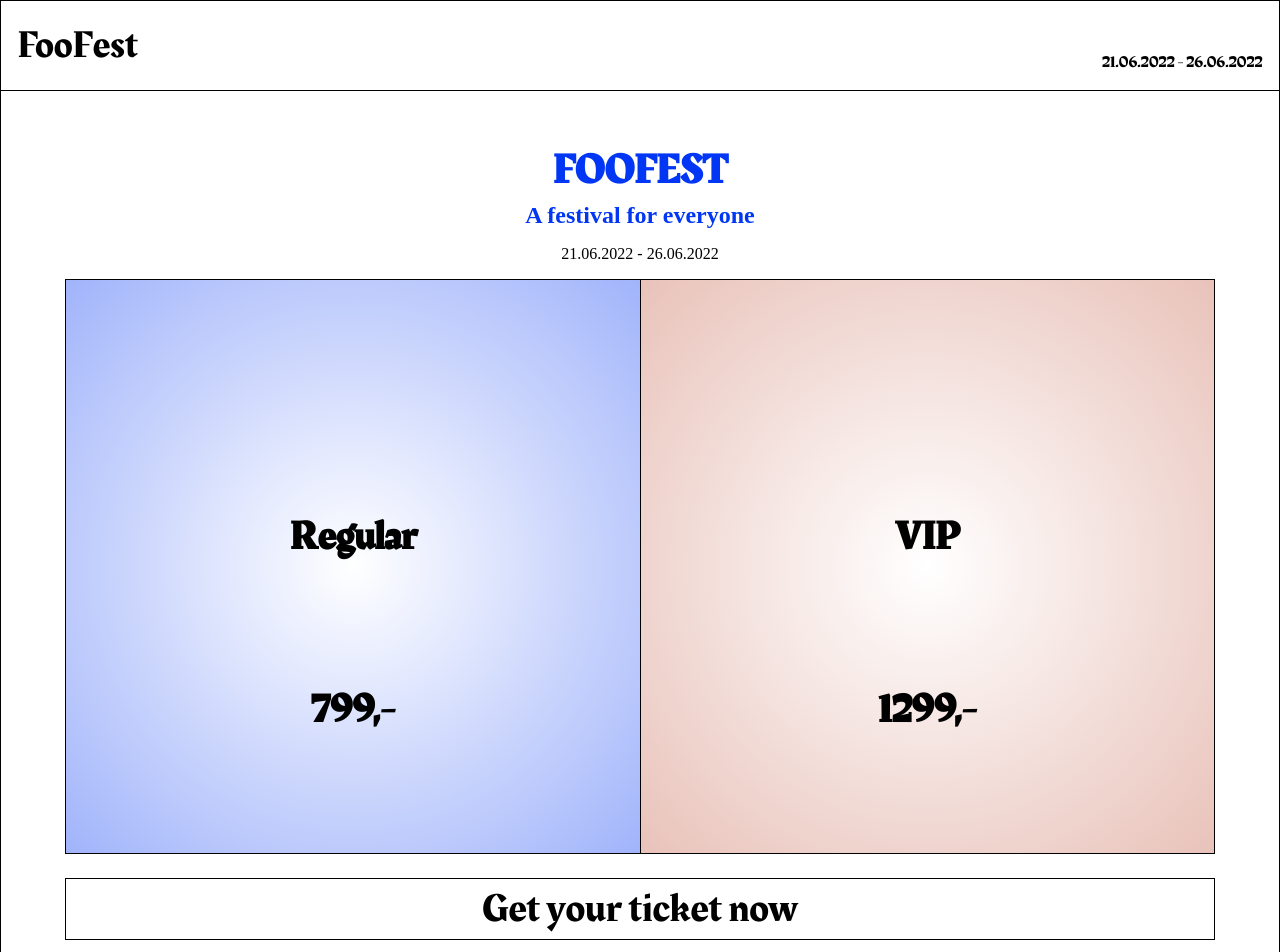
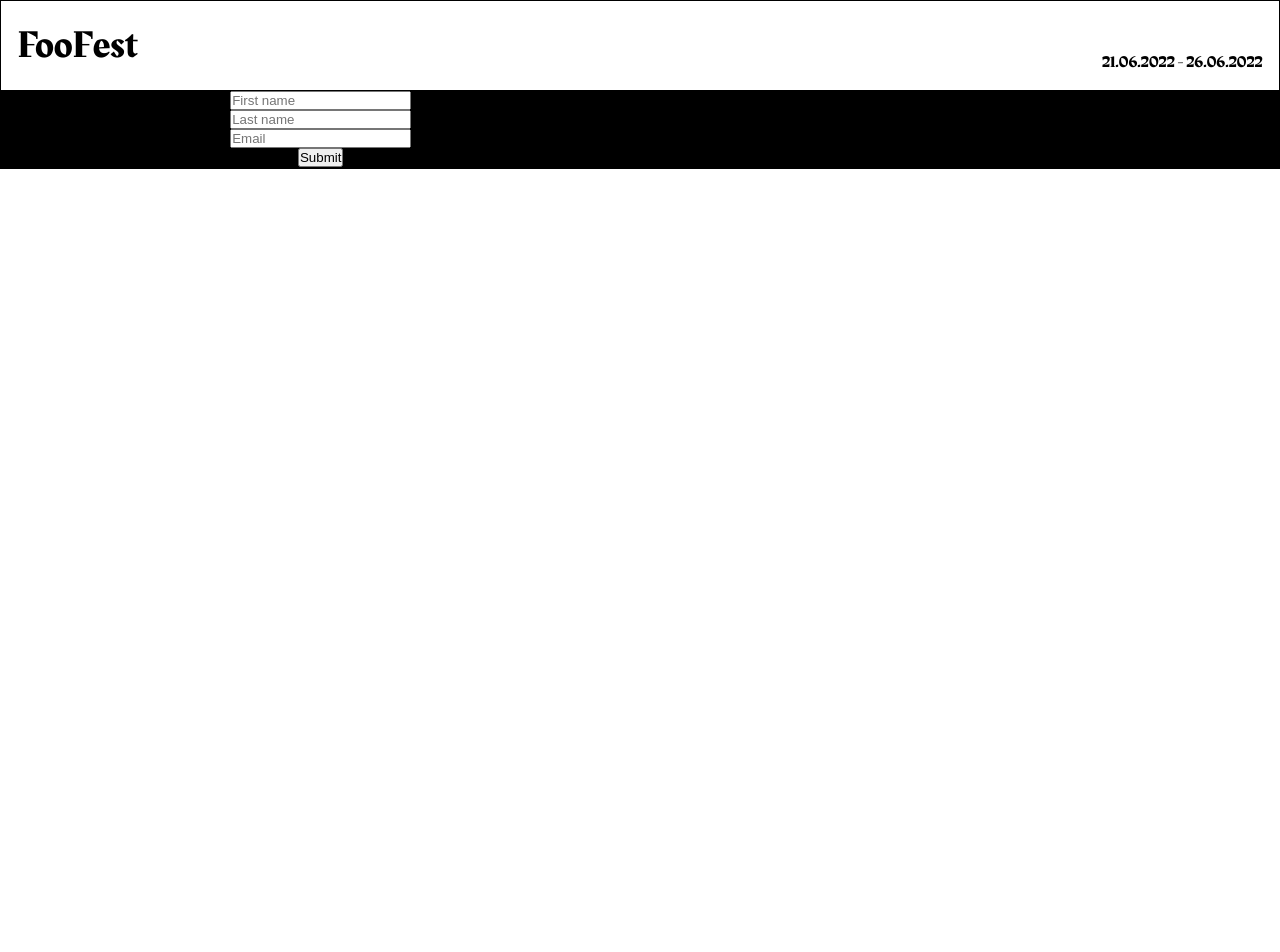
Before and after one commit to flamingofar/foofest-booking, a React (Create React App) app: page /tickets in a window 1280 px wide. Shown: the top 952 px of the page. After the commit the page ends 800 px from the top, so only its background shows below. Built offline with nearby package versions, Linux system fonts and the light colour scheme.

Commit message:
Router started

```diff
--- a/package.json
+++ b/package.json
@@ -9,6 +9,7 @@
     "formik": "^2.2.9",
     "react": "^18.1.0",
     "react-dom": "^18.1.0",
+    "react-router-dom": "^6.3.0",
     "react-scripts": "5.0.1",
     "sass": "^1.51.0",
     "web-vitals": "^2.1.4",
--- a/src/App.js
+++ b/src/App.js
@@ -4,6 +4,8 @@ import LineUp from "./components/Landing/LineUp/LineUp";
 import TicketInfo from "./components/Landing/TicketInfo/TicketInfo";
 import InfoAside from "./components/Landing/InfoAside/InfoAside";
 import Nav from "./components/Nav/Nav";
+
+import { Routes, Route } from "react-router-dom";
 
 function App() {
 	return (
--- a/src/components/Landing/TicketInfo/TicketInfo.js
+++ b/src/components/Landing/TicketInfo/TicketInfo.js
@@ -1,4 +1,5 @@
 import "./_TicketInfo.scss";
+import { Link } from "react-router-dom";
 
 function TicketInfo() {
 	return (
@@ -20,9 +21,9 @@ function TicketInfo() {
 						<h5>1299,-</h5>
 					</div>
 				</figure>
-				<a className="cta" href="/">
+				<Link className="cta" to={"/tickets"}>
 					Get your ticket now
-				</a>
+				</Link>
 			</div>
 		</section>
 	);
--- a/src/components/Nav/Nav.js
+++ b/src/components/Nav/Nav.js
@@ -1,9 +1,10 @@
+import { Link } from "react-router-dom";
 import "./_Nav.scss";
 
 function Nav() {
 	return (
 		<nav>
-			<div>FooFest</div>
+			<Link to={"/"}>FooFest</Link>
 			<p>21.06.2022 - 26.06.2022</p>
 		</nav>
 	);
--- a/src/components/Nav/_Nav.scss
+++ b/src/components/Nav/_Nav.scss
@@ -7,7 +7,7 @@ nav {
 
 	font-family: $primary-font;
 
-	div {
+	a {
 		align-self: flex-start;
 		font-size: 2.4rem;
 	}
--- a/src/components/Tickets/Tickets.js
+++ b/src/components/Tickets/Tickets.js
@@ -1,4 +1,6 @@
 import "./_Tickets.scss";
+
+import Nav from "../Nav/Nav";
 
 import { useFormik } from "formik";
 import * as Yup from "yup";
@@ -21,6 +23,8 @@ function Tickets() {
 	});
 
 	return (
+		<>
+			<Nav />
 			<form onSubmit={formik.handleSubmit}>
 				<div>
 					<input
@@ -60,6 +64,7 @@ function Tickets() {
 				</div>
 				<button type="su mit">Submit</button>
 			</form>
+		</>
 	);
 }
 
--- a/src/index.js
+++ b/src/index.js
@@ -1,12 +1,21 @@
 import React from "react";
 import ReactDOM from "react-dom/client";
+import { BrowserRouter, Routes, Route } from "react-router-dom";
+import Tickets from "./components/Tickets/Tickets";
 
 import App from "./App";
 
 const root = ReactDOM.createRoot(document.getElementById("root"));
 root.render(
 	<React.StrictMode>
-		<App />
+		<React.StrictMode>
+			<BrowserRouter>
+				<Routes>
+					<Route path="/" element={<App />} />
+					<Route path="/tickets" element={<Tickets />} />
+				</Routes>
+			</BrowserRouter>
+		</React.StrictMode>
 	</React.StrictMode>
 );
 
--- a/src/styles/abstracts/_base.scss
+++ b/src/styles/abstracts/_base.scss
@@ -24,6 +24,11 @@ h6 {
 	font-family: $primary-font;
 }
 
+a {
+	text-decoration: none;
+	color: $text-color;
+}
+
 nav {
 }
 
--- a/src/styles/abstracts/_variables.scss
+++ b/src/styles/abstracts/_variables.scss
@@ -4,6 +4,7 @@ $border-thickness: 1px;
 $border-color: #000000;
 
 $primary-color: #0036f4;
+$text-color: #000000;
 
 $blue: #708df8a8;
 $orange: #dda396a8;
```
Also changed, not shown: 1 other file (tests, documents, lock files or other folders). Lines whose indentation alone changed are shown as unchanged.
